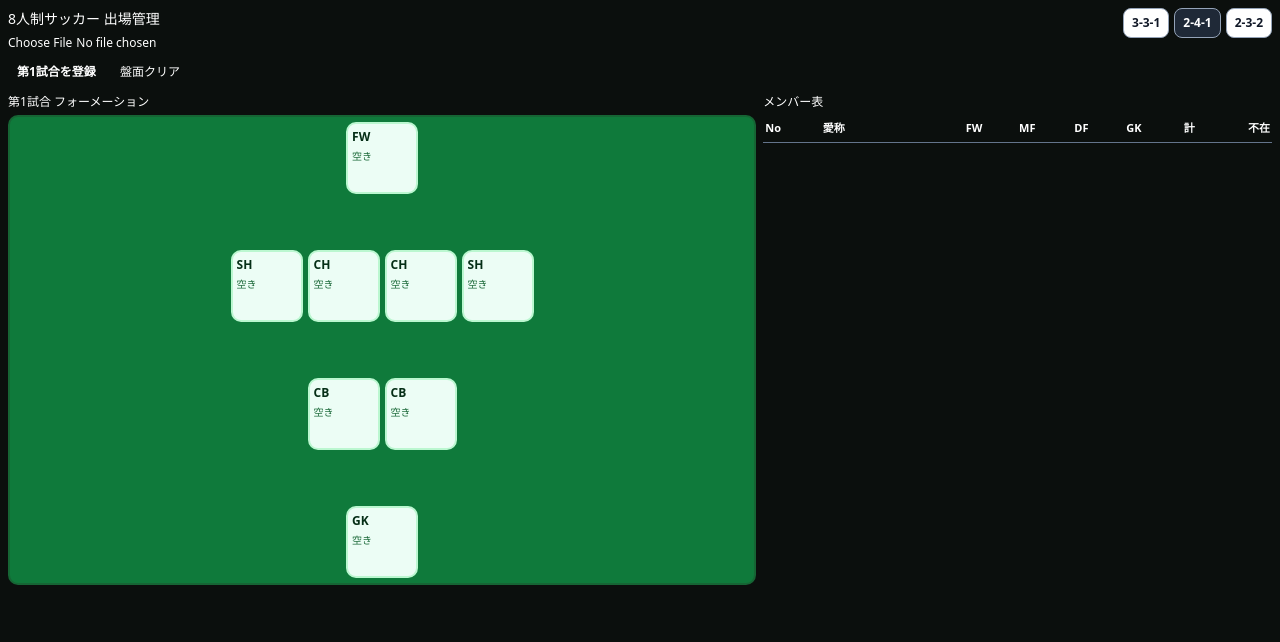
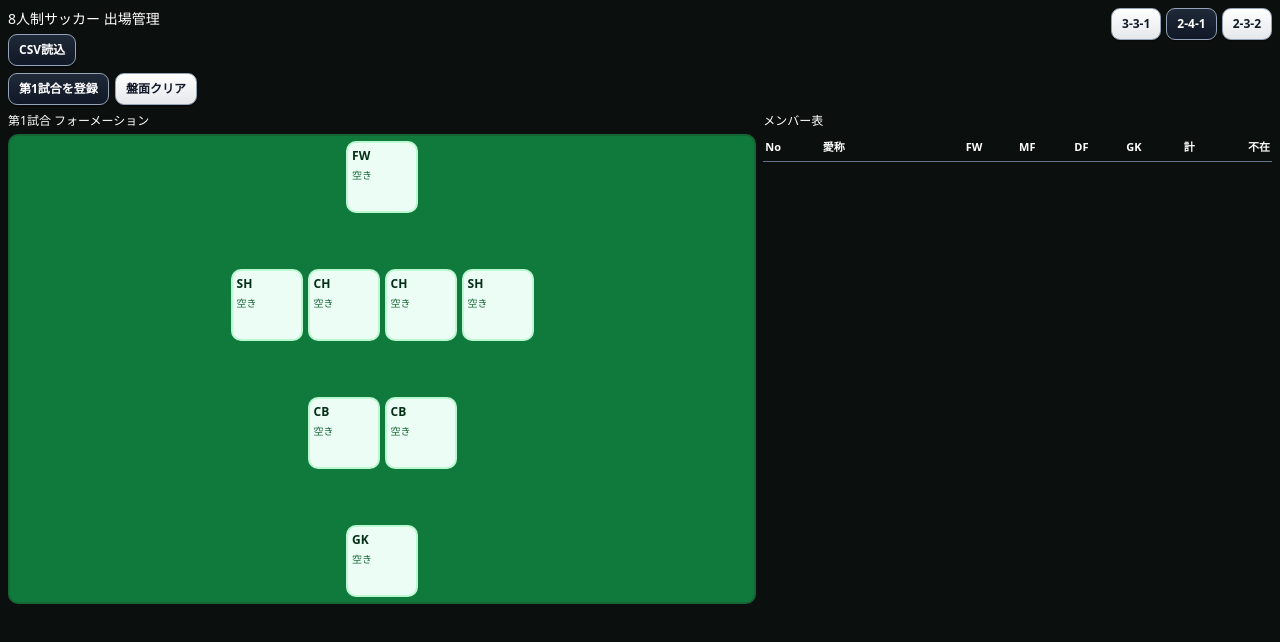
Before and after one commit to byg46h5d44-rgb/8-a-side-football-lineup-app, a Next.js app: page / in a window 1280 px wide. Shown: the top 642 px of the page. Built offline with nearby package versions, Linux system fonts and the light colour scheme.

Commit message:
style action buttons

```diff
--- a/src/app/page.tsx
+++ b/src/app/page.tsx
@@ -68,6 +68,24 @@ const FORMATIONS: Record<string, Position[][]> = {
     ],
     [{ id: "GK", label: "GK", group: "GK" }],
   ],
+};
+
+const actionButton: React.CSSProperties = {
+  padding: "6px 10px",
+  borderRadius: 9,
+  border: "1px solid #94a3b8",
+  background: "linear-gradient(#ffffff, #e5e7eb)",
+  color: "#111827",
+  fontWeight: 900,
+  fontSize: 12,
+  boxShadow: "0 2px 0 rgba(0,0,0,.25)",
+  cursor: "pointer",
+};
+
+const darkButton: React.CSSProperties = {
+  ...actionButton,
+  background: "linear-gradient(#1f2937, #111827)",
+  color: "white",
 };
 
 function emptyPositions(formation: string): Record<string, string[]> {
@@ -250,10 +268,7 @@ export default function Home() {
   };
 
   const toggleAbsent = (playerId: string) => {
-    setAbsentIds((prev) => {
-      const next = { ...prev, [playerId]: !prev[playerId] };
-      return next;
-    });
+    setAbsentIds((prev) => ({ ...prev, [playerId]: !prev[playerId] }));
 
     setPositions((prev) =>
       Object.fromEntries(
@@ -318,7 +333,16 @@ export default function Home() {
           <h1 style={{ fontSize: 14, margin: "0 0 5px" }}>
             8人制サッカー 出場管理
           </h1>
-          <input type="file" accept=".csv,text/csv" onChange={handleCSV} />
+
+          <label style={{ ...darkButton, display: "inline-block" }}>
+            CSV読込
+            <input
+              type="file"
+              accept=".csv,text/csv"
+              onChange={handleCSV}
+              style={{ display: "none" }}
+            />
+          </label>
         </div>
 
         <div style={{ display: "flex", gap: 5, alignItems: "start" }}>
@@ -326,14 +350,7 @@ export default function Home() {
             <button
               key={f}
               onClick={() => changeFormation(f)}
-              style={{
-                padding: "5px 8px",
-                borderRadius: 8,
-                border: "1px solid #94a3b8",
-                background: formation === f ? "#1f2937" : "white",
-                color: formation === f ? "white" : "#111827",
-                fontWeight: 800,
-              }}
+              style={formation === f ? darkButton : actionButton}
             >
               {f}
             </button>
@@ -341,11 +358,14 @@ export default function Home() {
         </div>
       </div>
 
-      <div style={{ display: "flex", gap: 6, marginTop: 6 }}>
-        <button onClick={saveMatch} style={{ padding: "5px 9px", fontWeight: 800 }}>
-          {editingMatchNo ? `第${editingMatchNo}試合を修正保存` : `第${matches.length + 1}試合を登録`}
+      <div style={{ display: "flex", gap: 6, marginTop: 7, flexWrap: "wrap" }}>
+        <button onClick={saveMatch} style={darkButton}>
+          {editingMatchNo
+            ? `第${editingMatchNo}試合を修正保存`
+            : `第${matches.length + 1}試合を登録`}
         </button>
-        <button onClick={clearBoard} style={{ padding: "5px 9px" }}>
+
+        <button onClick={clearBoard} style={actionButton}>
           盤面クリア
         </button>
       </div>
@@ -356,13 +376,7 @@ export default function Home() {
             <button
               key={m.matchNo}
               onClick={() => editMatch(m.matchNo)}
-              style={{
-                padding: "4px 7px",
-                borderRadius: 7,
-                border: "1px solid #64748b",
-                background: editingMatchNo === m.matchNo ? "#facc15" : "#111827",
-                color: editingMatchNo === m.matchNo ? "#111827" : "white",
-              }}
+              style={editingMatchNo === m.matchNo ? actionButton : darkButton}
             >
               第{m.matchNo}試合 修正
             </button>
@@ -454,6 +468,7 @@ export default function Home() {
                               background: "white",
                               padding: "3px 4px",
                               color: "#111827",
+                              cursor: "pointer",
                             }}
                           >
                             {playerMap[id]?.nickname} ×
@@ -498,18 +513,21 @@ export default function Home() {
 
             <thead>
               <tr>
-                {["No", "愛称", "FW", "MF", "DF", "GK", "計", "不在"].map((h) => (
+                {["No", "愛称", "FW", "MF", "DF", "GK", "計", "不在"].map(
+                  (h) => (
                     <th
                       key={h}
                       style={{
                         borderBottom: "1px solid #64748b",
                         padding: "5px 2px",
-                      textAlign: h === "No" || h === "愛称" ? "left" : "right",
+                        textAlign:
+                          h === "No" || h === "愛称" ? "left" : "right",
                       }}
                     >
                       {h}
                     </th>
-                ))}
+                  )
+                )}
               </tr>
             </thead>
 
@@ -577,11 +595,13 @@ export default function Home() {
                           toggleAbsent(p.id);
                         }}
                         style={{
+                          ...actionButton,
                           fontSize: 10,
                           padding: "3px 4px",
                           borderRadius: 6,
-                          border: "1px solid #64748b",
-                          background: absent ? "#9ca3af" : "#111827",
+                          background: absent
+                            ? "linear-gradient(#9ca3af, #6b7280)"
+                            : "linear-gradient(#1f2937, #111827)",
                           color: absent ? "#111827" : "white",
                         }}
                       >
```
Lines whose indentation alone changed are shown as unchanged.
